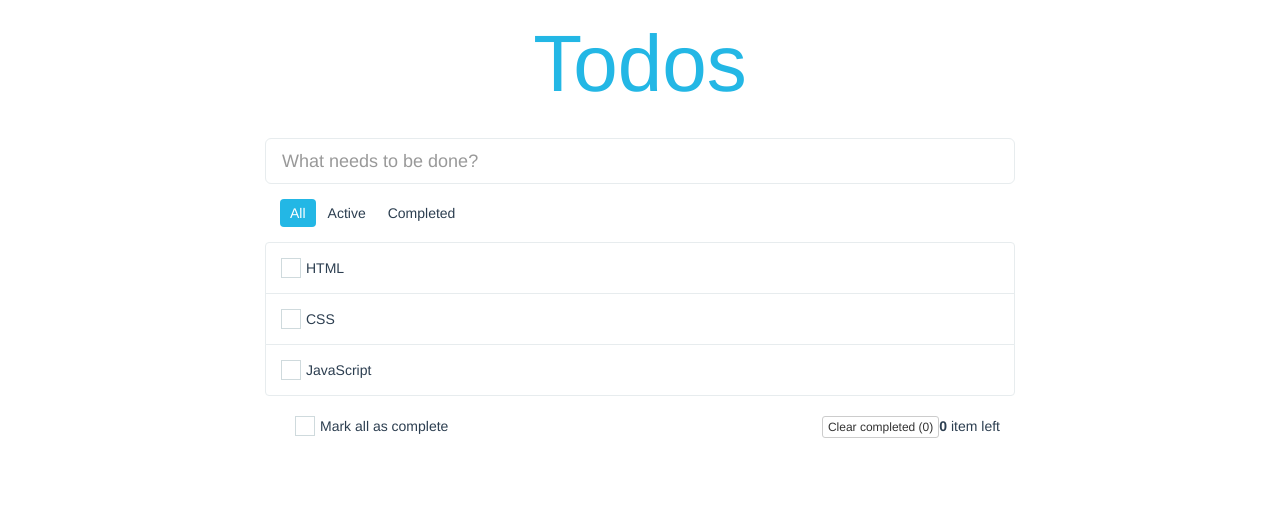
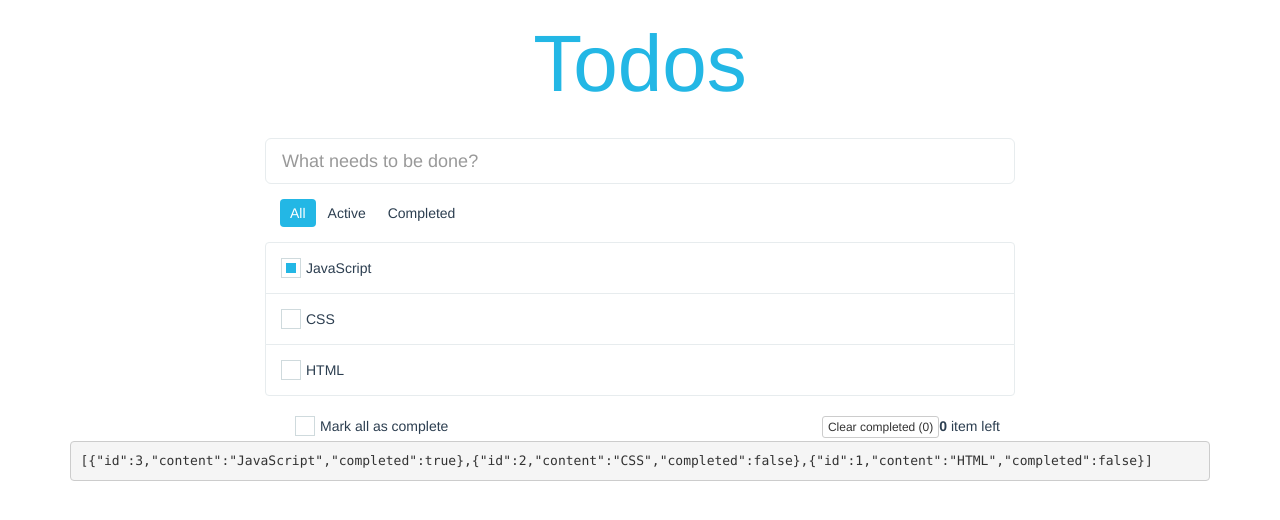
Before and after one commit to hckang80/todos, a Vue app: page / in a window 1280 px wide. Shown: the top 520 px of the page. Built offline with nearby package versions, Linux system fonts and the light colour scheme.

Commit message:
할 일 추가 기능 작성

```diff
--- a/src/components/TodoTemplate.vue
+++ b/src/components/TodoTemplate.vue
@@ -7,6 +7,8 @@
           id="input-todo"
           class="form-control input-lg"
           placeholder="What needs to be done?"
+          v-model="newTodo"
+          @keyup.enter="addTodo"
         />
         <ul class="nav nav-xs nav-pills">
           <li class="active">
@@ -20,39 +22,15 @@
           </li>
         </ul>
         <ul class="list-group">
-          <li class="list-group-item">
+          <li class="list-group-item" v-for="todo in todos" :key=todo.id>
             <div class="hover-anchor">
               <a class="hover-action text-muted">
                 <span class="glyphicon glyphicon-remove-circle pull-right" />
               </a>
               <label class="i-checks">
-                <input type="checkbox" />
+                <input type="checkbox" v-model=todo.completed />
                 <i />
-                <span>HTML</span>
-              </label>
-            </div>
-          </li>
-          <li class="list-group-item">
-            <div class="hover-anchor">
-              <a class="hover-action text-muted">
-                <span class="glyphicon glyphicon-remove-circle pull-right" />
-              </a>
-              <label class="i-checks">
-                <input type="checkbox" />
-                <i />
-                <span>CSS</span>
-              </label>
-            </div>
-          </li>
-          <li class="list-group-item">
-            <div class="hover-anchor">
-              <a class="hover-action text-muted">
-                <span class="glyphicon glyphicon-remove-circle pull-right" />
-              </a>
-              <label class="i-checks">
-                <input type="checkbox" />
-                <i />
-                <span>JavaScript</span>
+                <span>{{ todo.content }}</span>
               </label>
             </div>
           </li>
@@ -72,6 +50,7 @@
         </div>
       </div>
     </div>
+    <pre>{{ JSON.stringify(todos) }}</pre>
   </div>
 </template>
 
@@ -79,7 +58,35 @@
 export default {
   name: 'TodoTemplate',
   props: {
-    msg: String
+    // newTodo: String
+  },
+  data() {
+    return {
+      newTodo: '',
+      todos: [
+        { id: 3, content: 'JavaScript', completed: true },
+        { id: 2, content: 'CSS', completed: false },
+        { id: 1, content: 'HTML', completed: false },
+      ]
+    }
+  },
+  methods: {
+    getIds() {
+      return this.todos.map(todo => todo.id);
+    },
+    getMaxIds() {
+      return this.todos.length ? Math.max(...this.getIds()) + 1 : 1;
+    },
+    addTodo() {
+      const content = this.newTodo.trim();
+      if (!content) return;
+      // this.todos = [{ id: this.getMaxIds(), content, completed: false }, ...this.todos];
+      this.todos.unshift({ id: this.getMaxIds(), content, completed: false });
+      this.newTodo = '';
+    }
+  },
+  mounted() {
+    // console.log(this.getMaxIds());
   }
 }
 </script>
```
